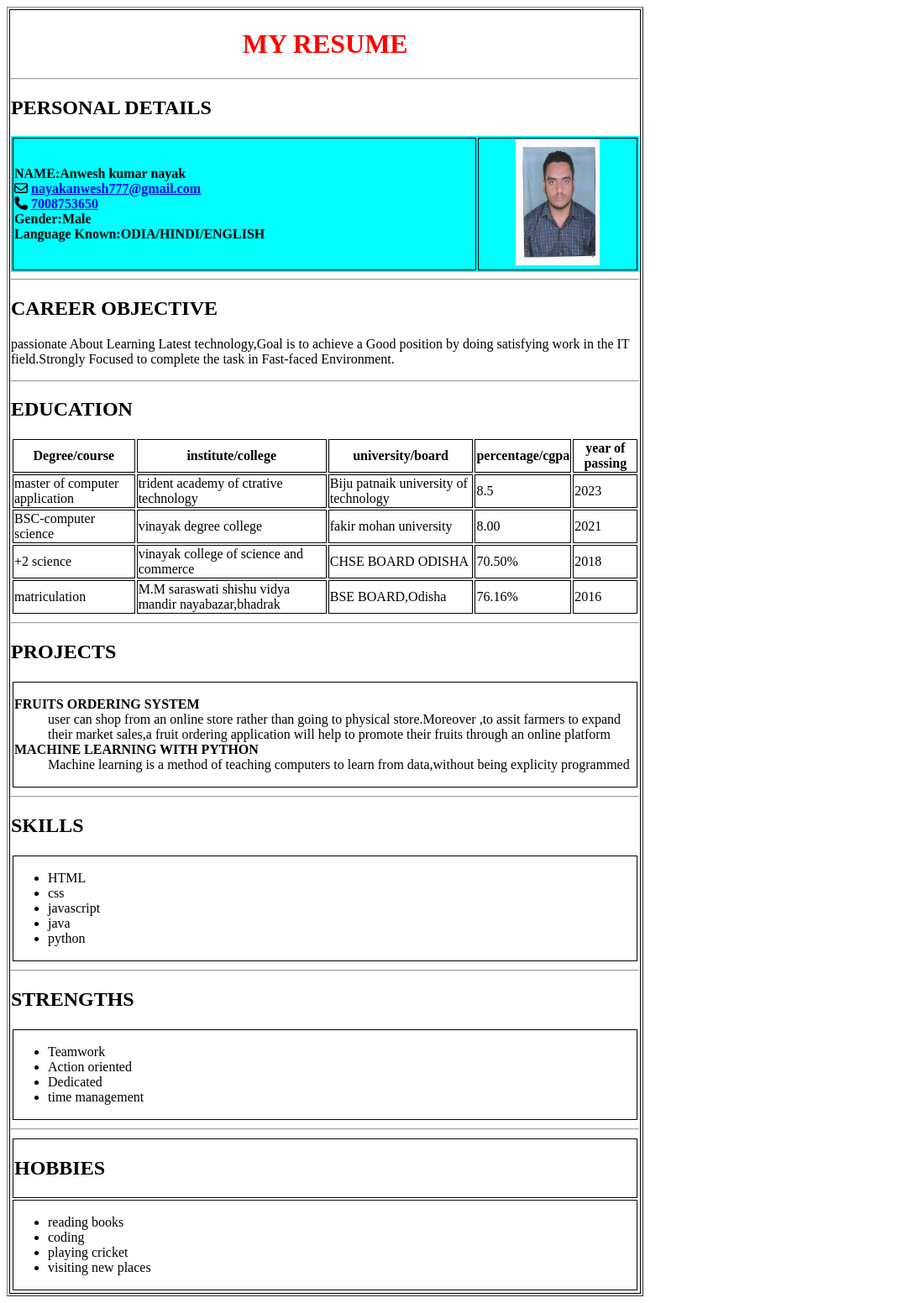
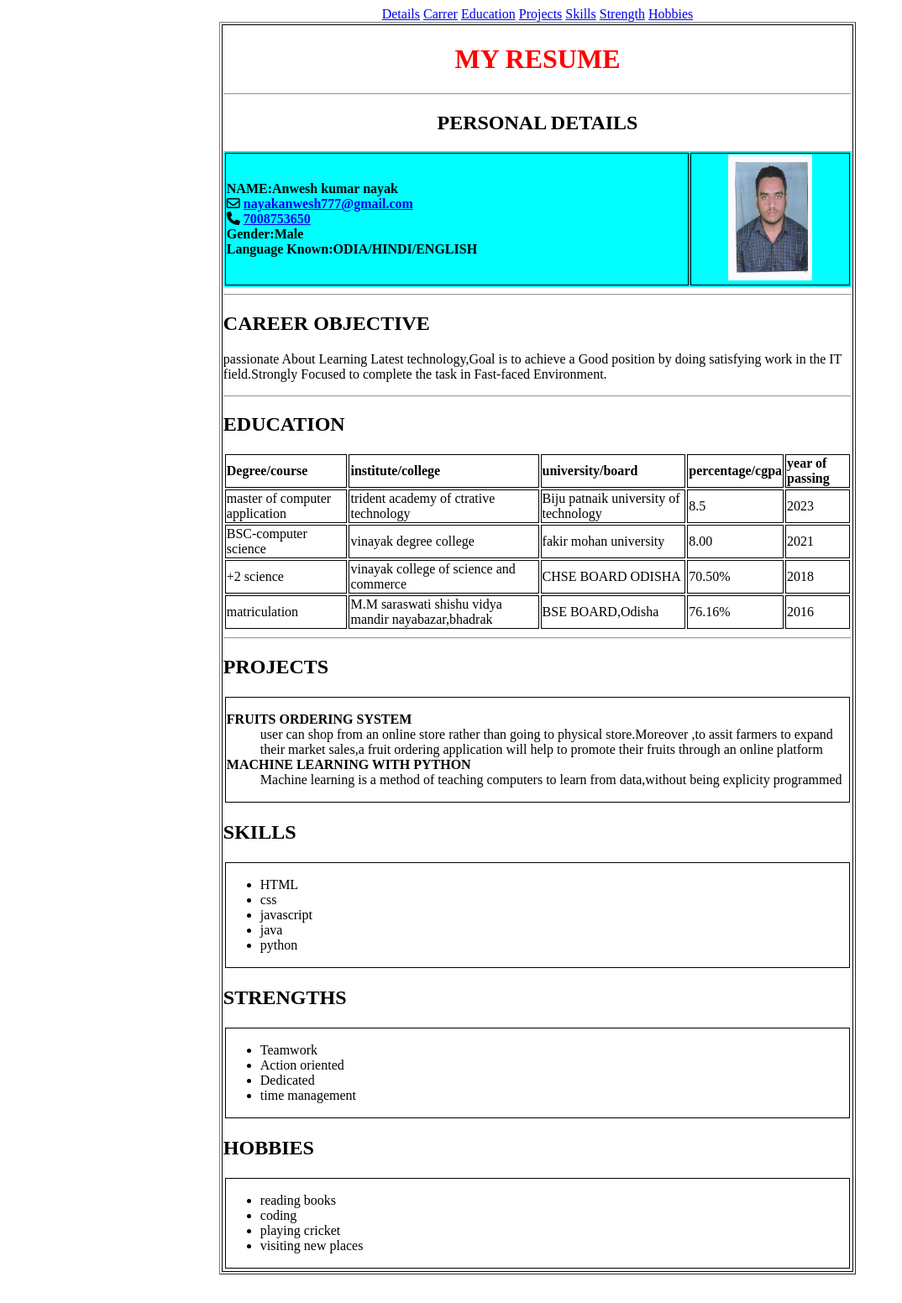
Before and after one commit to nayakanwesh/PROJECT-PHOTO, a plain HTML site: page index.html in a window 1280 px wide. Shown: the whole page at 84% size, without its empty margins (0-1074 px from the left). After the commit the page ends 1526 px from the top, so only its background shows below. Drawn offline with Linux system fonts and the light colour scheme.

Commit message:
new nav add

```diff
--- a/index.html
+++ b/index.html
@@ -1,47 +1,88 @@
 <!DOCTYPE html>
 <html lang="en">
   <head>
-    <meta charset="UTF-8">
-    <meta name="viewport" content="width=device-width, initial-scale=1.0">
+    <meta charset="UTF-8" />
+    <meta name="viewport" content="width=device-width, initial-scale=1.0" />
     <title>Anwesh resume</title>
-    <link rel="stylesheet" href="https://cdnjs.cloudflare.com/ajax/libs/font-awesome/6.4.2/css/all.min.css" integrity="sha512-z3gLpd7yknf1YoNbCzqRKc4qyor8gaKU1qmn+CShxbuBusANI9QpRohGBreCFkKxLhei6S9CQXFEbbKuqLg0DA==" crossorigin="anonymous" referrerpolicy="no-referrer" />
+    <link
+      rel="stylesheet"
+      href="https://cdnjs.cloudflare.com/ajax/libs/font-awesome/6.4.2/css/all.min.css"
+      integrity="sha512-z3gLpd7yknf1YoNbCzqRKc4qyor8gaKU1qmn+CShxbuBusANI9QpRohGBreCFkKxLhei6S9CQXFEbbKuqLg0DA=="
+      crossorigin="anonymous"
+      referrerpolicy="no-referrer"
+    />
     <style>
-        tr,td,th{
+      tr,
+      td,
+      th {
         border: 1px solid black;
       }
     </style>
   </head>
-<body>
-    <table border="1px" style="width: 60%; height: 100%;" >
+  <body  align="center">
+    <nav>
+        <a href="#details">Details</a>
+                <a href="#carrer">Carrer</a>
+                <a href="#edu">Education</a>
+                <a href="#pro">Projects</a>
+                <a href="#skill">Skills</a>
+                <a href="#strength">Strength</a>
+                <a href="#hobbies">Hobbies</a>
+
+    </nav>
+    <table border="1px" style="width: 60%; height: 100%" align="center">
       <tr>
         <td>
           <header>
-        <h1 align="center" style="color: red;">MY RESUME</h1>
-        <hr>
+
+            <h1 align="center" style="color: red">MY RESUME</h1>
+
+            <hr />
           </header>
           <main>
-        <section>
+            <section id="details">
               <strong><h2>PERSONAL DETAILS</h2></strong>
-            <table style="width: 100%;" bgcolor="cyan">
+              <table style="width: 100%" bgcolor="cyan">
                 <tr>
-                    <th style="text-align: left;" ><P><strong>NAME:Anwesh kumar nayak</strong><br>
-                        <strong><i class="fa-regular fa-envelope"></i> <a href="mailto:nayakanwesh777@gmail.com">nayakanwesh777@gmail.com</a></strong><br>
-                        <strong><i class="fa-solid fa-phone"></i> <a href="tel:7008753650">7008753650</a></strong><br>
-                    <strong>Gender:Male</strong><br>
-                    <strong>Language Known:ODIA/HINDI/ENGLISH</strong></P></th>
-                    <td style="text-align: center;">
-                        <img src="./SAVE_20230818_225315.jpg" alt="pic" width="100" height="150">
+                  <th style="text-align: left">
+                    <p>
+                      <strong>NAME:Anwesh kumar nayak</strong><br />
+                      <strong
+                        ><i class="fa-regular fa-envelope"></i>
+                        <a href="mailto:nayakanwesh777@gmail.com"
+                          >nayakanwesh777@gmail.com</a
+                        ></strong
+                      ><br />
+                      <strong
+                        ><i class="fa-solid fa-phone"></i>
+                        <a href="tel:7008753650">7008753650</a></strong
+                      ><br />
+                      <strong>Gender:Male</strong><br />
+                      <strong>Language Known:ODIA/HINDI/ENGLISH</strong>
+                    </p>
+                  </th>
+                  <td style="text-align: center">
+                    <img
+                      src="./SAVE_20230818_225315.jpg"
+                      alt="pic"
+                      width="100"
+                      height="150"
+                    />
                   </td>
-
-
                 </tr>
-            </table><hr>
+              </table>
+              <hr>
             </section>
-        <section>
+            <section id="carrer" style="text-align: left;">
               <strong><h2>CAREER OBJECTIVE</h2></strong>
-            <P> passionate About Learning Latest technology,Goal is to achieve a Good position by doing satisfying work in the IT field.Strongly Focused to complete the task in Fast-faced Environment.</P>
-        </section><hr>
-        <section>
+              <p>
+                passionate About Learning Latest technology,Goal is to achieve a
+                Good position by doing satisfying work in the IT field.Strongly
+                Focused to complete the task in Fast-faced Environment.
+              </p>
+            </section>
+            <hr />
+            <section id="edu" style="text-align: left;">
               <strong><h2>EDUCATION</h2></strong>
               <table>
                 <tr>
@@ -80,25 +121,35 @@
                   <td>2016</td>
                 </tr>
               </table>
-        </section><hr>
-        <section>
+            </section>
+            <hr />
+            <section id="pro" style="text-align: left;">
               <strong><h2>PROJECTS</h2></strong>
               <table>
                 <tr>
                   <td>
                     <dl>
                       <dt><b>FRUITS ORDERING SYSTEM</b></dt>
-                <dd>user can shop from an online store rather than going to physical store.Moreover ,to assit farmers to expand their market sales,a fruit ordering application will help to promote their fruits through an online platform</dd>
+                      <dd>
+                        user can shop from an online store rather than going to
+                        physical store.Moreover ,to assit farmers to expand
+                        their market sales,a fruit ordering application will
+                        help to promote their fruits through an online platform
+                      </dd>
                       <dt><b>MACHINE LEARNING WITH PYTHON</b></dt>
-                <dd>Machine learning is a method of teaching computers to learn from data,without being explicity programmed</dd>
+                      <dd>
+                        Machine learning is a method of teaching computers to
+                        learn from data,without being explicity programmed
+                      </dd>
                     </dl>
                   </td>
                 </tr>
               </table>
-        </section><hr>
-        <section>
+            </section>
+
+            <section id="skill" style="text-align: left;">
               <strong><h2>SKILLS</h2></strong>
-            <table style="width: 100%;" >
+              <table style="width: 100%">
                 <tr>
                   <td>
                     <ul>
@@ -109,13 +160,13 @@
                       <li>python</li>
                     </ul>
                   </td>
-
                 </tr>
               </table>
-        </section><hr>
-        <section>
+            </section>
+
+            <section id="strength" style="text-align: left;">
               <strong><h2>STRENGTHS</h2></strong>
-            <table style="width: 100%;">
+              <table style="width: 100%">
                 <tr>
                   <td>
                     <ul>
@@ -127,13 +178,11 @@
                   </td>
                 </tr>
               </table>
-        </section><hr>
-        <section>
-            <table style="width: 100%;">
-                <tr>
-                   <td> <strong><h2>HOBBIES</h2></strong></td>
-            </tr>
+            </section>
 
+            <section id="hobbies" style="text-align: left;">
+              <table style="width: 100%">
+                    <strong><h2>HOBBIES</h2></strong>
                 <tr>
                   <td>
                     <ul>
@@ -150,6 +199,5 @@
         </td>
       </tr>
     </table>
-
   </body>
 </html>
```
Lines whose indentation alone changed are shown as unchanged.
